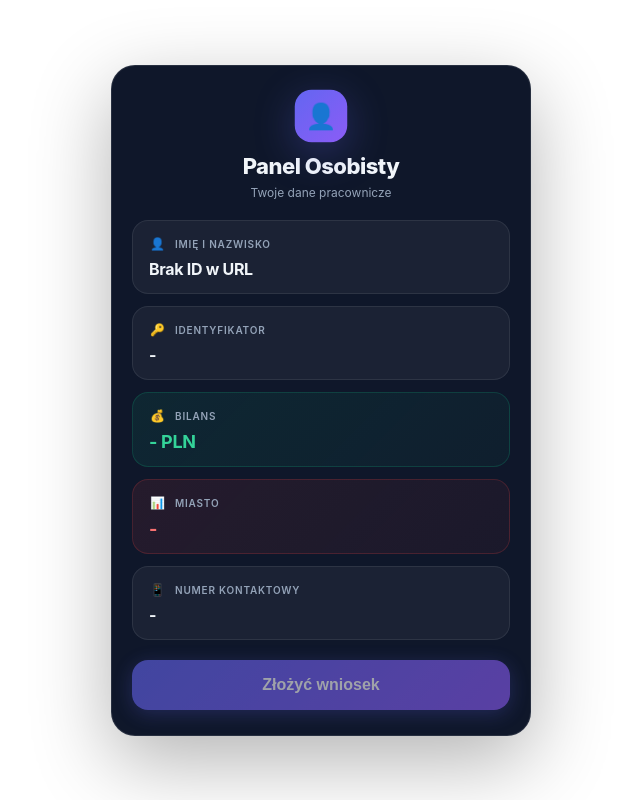
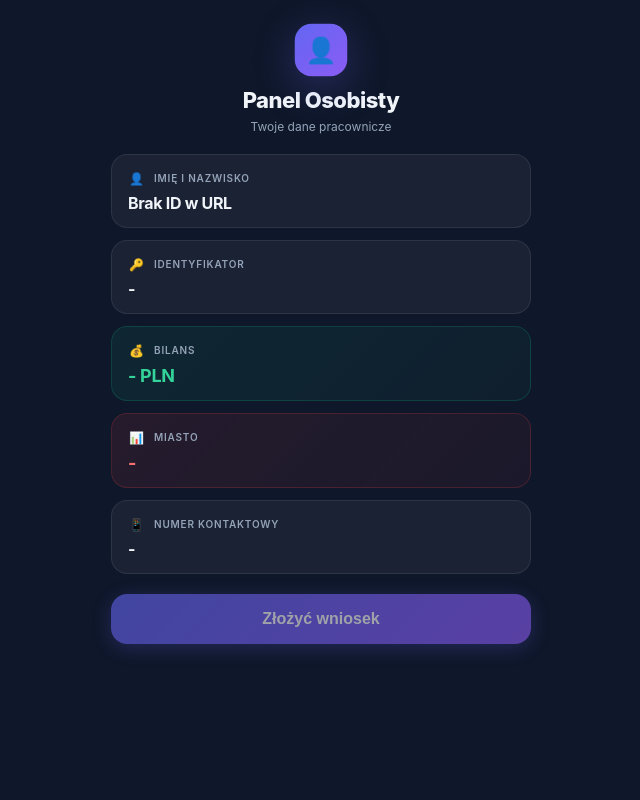
Before and after one commit to NovaPartner/user-dashboard-iframe, a website: page index.html in a window 1280 px wide. Shown: the whole page, without its empty margins (319-959 px from the left). Drawn offline with Linux system fonts and the light colour scheme.

Commit message:
Mobile improvements: fullscreen layout, fixed background, responsive design for small screens

```diff
--- a/index.html
+++ b/index.html
@@ -14,12 +14,12 @@
 
     body {
       font-family: 'Inter', -apple-system, BlinkMacSystemFont, 'Segoe UI', Roboto, sans-serif;
-      background: transparent;
+      background: #0f172a;
       min-height: 100vh;
       display: flex;
       justify-content: center;
-      align-items: center;
-      padding: 15px;
+      align-items: flex-start;
+      padding: 0;
       position: relative;
     }
 
@@ -29,7 +29,7 @@
       left: 0;
       width: 100%;
       height: 100%;
-      background: transparent;
+      background: #0f172a;
       display: flex;
       flex-direction: column;
       justify-content: center;
@@ -67,18 +67,28 @@
 
     .container {
       background: #0f172a;
-      border: 1px solid rgba(255, 255, 255, 0.1);
+      border: none;
       padding: 25px 20px;
-      border-radius: 24px;
-      box-shadow: 0 25px 80px rgba(0, 0, 0, 0.3);
+      border-radius: 0;
+      box-shadow: none;
       width: 100%;
-      max-width: 420px;
+      min-height: 100vh;
       position: relative;
       z-index: 1;
       opacity: 0;
       visibility: hidden;
       transform: translateY(20px);
       transition: opacity 0.6s ease, visibility 0.6s ease, transform 0.6s cubic-bezier(0.16, 1, 0.3, 1);
+      display: flex;
+      flex-direction: column;
+      align-items: center;
+    }
+
+    .header,
+    .info-grid,
+    .submit-btn {
+      max-width: 420px;
+      width: 100%;
     }
 
     .container.visible {
@@ -246,7 +256,6 @@
     }
 
     .submit-btn {
-      width: 100%;
       margin-top: 20px;
       padding: 16px;
       background: linear-gradient(135deg, #6366f1 0%, #8b5cf6 100%);
@@ -341,10 +350,6 @@
     }
 
     @media (max-width: 768px) {
-      body {
-        padding: 10px;
-      }
-
       .container {
         padding: 20px 16px;
       }
@@ -355,6 +360,25 @@
 
       .info-grid {
         gap: 10px;
+      }
+    }
+
+    @media (max-width: 360px) {
+      .container {
+        padding: 15px 12px;
+      }
+
+      .data-card {
+        padding: 12px 14px;
+      }
+
+      .data-value {
+        font-size: 15px;
+      }
+
+      .submit-btn {
+        padding: 14px;
+        font-size: 15px;
       }
     }
   </style>
```
